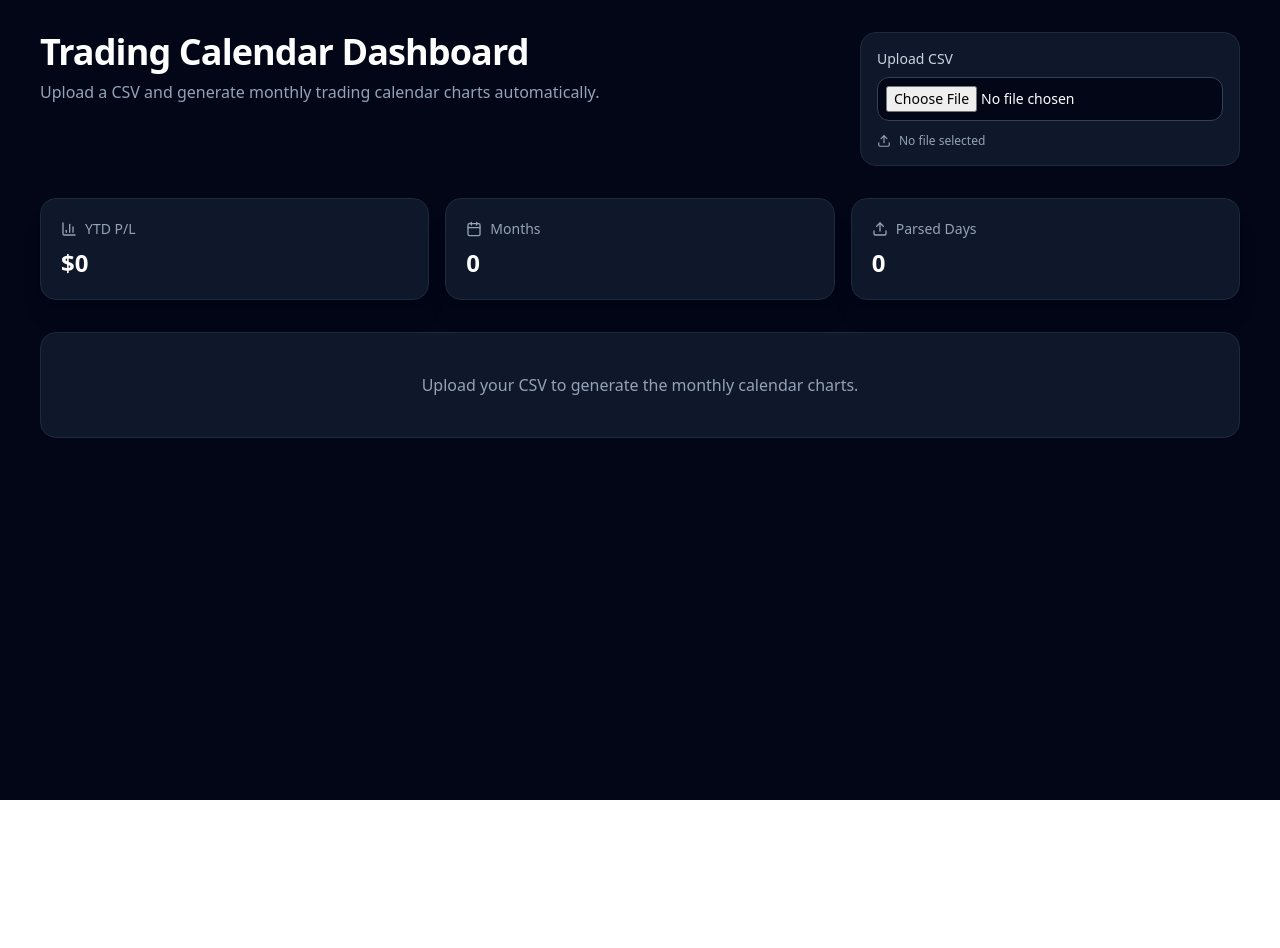
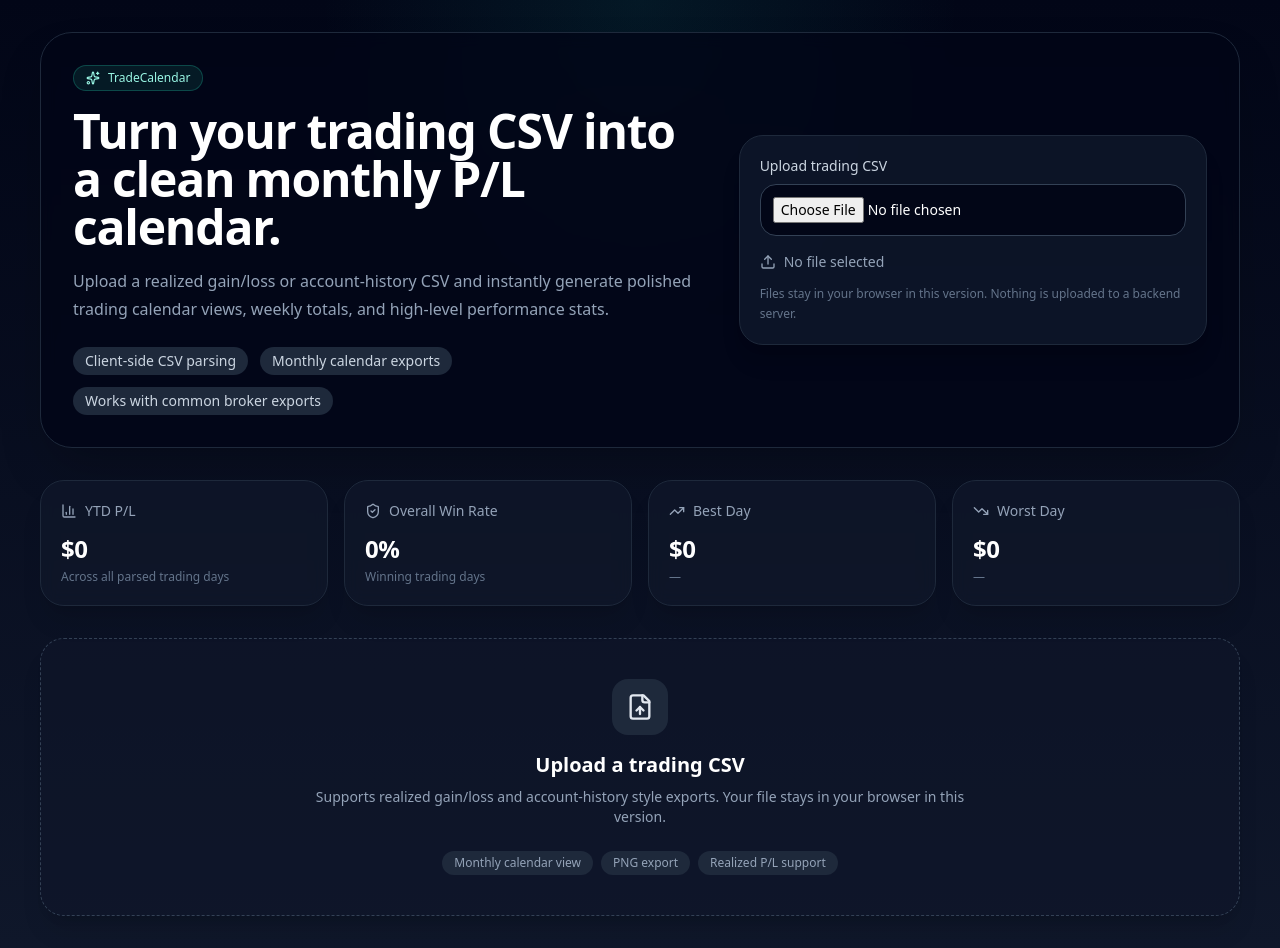
Before and after one commit to vtpatrickchu/PL-Calendar, a Next.js app: page / in a window 1280 px wide. Before the commit the page ends 800 px from the top, so only its background shows below. Built offline with nearby package versions, Linux system fonts and the light colour scheme.

Commit message:
Update page.tsx
upgraded UI

```diff
--- a/app/page.tsx
+++ b/app/page.tsx
@@ -1,10 +1,19 @@
-
 "use client";
 
 import React, { useMemo, useState } from "react";
 import Papa from "papaparse";
 import html2canvas from "html2canvas";
-import { Upload, Calendar as CalendarIcon, BarChart3, Download } from "lucide-react";
+import {
+  Upload,
+  Calendar as CalendarIcon,
+  BarChart3,
+  Download,
+  TrendingUp,
+  TrendingDown,
+  ShieldCheck,
+  Sparkles,
+  FileUp,
+} from "lucide-react";
 
 const MONTH_NAMES = [
   "January", "February", "March", "April", "May", "June",
@@ -50,13 +59,13 @@ function getBusinessCalendarWeeks(year: number, month: number): Date[][] {
   const first = new Date(year, month, 1);
   const last = new Date(year, month + 1, 0);
 
-  const firstWeekday = (first.getDay() + 6) % 7; // Monday=0
+  const firstWeekday = (first.getDay() + 6) % 7;
   const start = new Date(first);
   start.setDate(first.getDate() - firstWeekday);
 
-  const lastWeekday = (last.getDay() + 6) % 7; // Monday=0
+  const lastWeekday = (last.getDay() + 6) % 7;
   const end = new Date(last);
-  end.setDate(last.getDate() + Math.max(0, 4 - lastWeekday)); // extend to Friday
+  end.setDate(last.getDate() + Math.max(0, 4 - lastWeekday));
 
   const weeks: Date[][] = [];
   const cursor = new Date(start);
@@ -67,7 +76,7 @@ function getBusinessCalendarWeeks(year: number, month: number): Date[][] {
       week.push(new Date(cursor));
       cursor.setDate(cursor.getDate() + 1);
     }
-    cursor.setDate(cursor.getDate() + 2); // skip weekend
+    cursor.setDate(cursor.getDate() + 2);
     weeks.push(week);
   }
 
@@ -136,24 +145,63 @@ function buildDailyData(rows: Record<string, unknown>[]) {
 }
 
 function tileClasses(value: number, muted: boolean) {
-  if (muted) return "bg-slate-900/40 border-slate-800 text-slate-500";
-  if (value > 10000) return "bg-emerald-900 border-emerald-700";
-  if (value > 0) return "bg-teal-800 border-teal-700";
-  if (value < -10000) return "bg-red-950 border-red-800";
-  if (value < 0) return "bg-red-900 border-red-700";
+  if (muted) return "bg-slate-900/30 border-slate-800 text-slate-600";
+  if (value > 10000) return "bg-emerald-900/90 border-emerald-700 shadow-[inset_0_1px_0_rgba(255,255,255,0.04)]";
+  if (value > 0) return "bg-teal-800/90 border-teal-700 shadow-[inset_0_1px_0_rgba(255,255,255,0.04)]";
+  if (value < -10000) return "bg-red-950 border-red-800 shadow-[inset_0_1px_0_rgba(255,255,255,0.04)]";
+  if (value < 0) return "bg-red-900/90 border-red-700 shadow-[inset_0_1px_0_rgba(255,255,255,0.04)]";
   return "bg-slate-800 border-slate-700";
 }
 
-function StatCard({ icon, label, value }: { icon: React.ReactNode; label: string; value: string | number }) {
+function StatCard({
+  icon,
+  label,
+  value,
+  subtext,
+}: {
+  icon: React.ReactNode;
+  label: string;
+  value: string | number;
+  subtext?: string;
+}) {
   return (
-    <div className="rounded-2xl border border-slate-800 bg-slate-900 p-5 shadow-xl">
-      <div className="flex items-center gap-2 text-sm text-slate-400">{icon}{label}</div>
-      <div className="mt-2 text-2xl font-semibold">{value}</div>
+    <div className="rounded-3xl border border-slate-800 bg-slate-900/80 p-5 shadow-xl backdrop-blur">
+      <div className="flex items-center gap-2 text-sm text-slate-400">
+        {icon}
+        {label}
+      </div>
+      <div className="mt-3 text-2xl font-semibold tracking-tight">{value}</div>
+      {subtext ? <div className="mt-1 text-xs text-slate-500">{subtext}</div> : null}
     </div>
   );
 }
 
-function MonthCalendar({ month, dailyMap }: { month: string; dailyMap: Map<string, DailyEntry> }) {
+function EmptyState() {
+  return (
+    <div className="rounded-3xl border border-dashed border-slate-700 bg-slate-900/60 p-10 text-center shadow-xl">
+      <div className="mx-auto mb-4 flex h-14 w-14 items-center justify-center rounded-2xl bg-slate-800 text-slate-200">
+        <FileUp className="h-7 w-7" />
+      </div>
+      <h3 className="text-xl font-semibold">Upload a trading CSV</h3>
+      <p className="mx-auto mt-2 max-w-2xl text-sm text-slate-400">
+        Supports realized gain/loss and account-history style exports. Your file stays in your browser in this version.
+      </p>
+      <div className="mt-6 flex flex-wrap items-center justify-center gap-2 text-xs text-slate-400">
+        <span className="rounded-full bg-slate-800 px-3 py-1">Monthly calendar view</span>
+        <span className="rounded-full bg-slate-800 px-3 py-1">PNG export</span>
+        <span className="rounded-full bg-slate-800 px-3 py-1">Realized P/L support</span>
+      </div>
+    </div>
+  );
+}
+
+function MonthCalendar({
+  month,
+  dailyMap,
+}: {
+  month: string;
+  dailyMap: Map<string, DailyEntry>;
+}) {
   const [year, monthNum] = month.split("-").map(Number);
   const label = `${MONTH_NAMES[monthNum - 1]} ${year}`;
   const weeks = getBusinessCalendarWeeks(year, monthNum - 1);
@@ -175,31 +223,41 @@ function MonthCalendar({ month, dailyMap }: { month: string; dailyMap: Map<strin
   };
 
   return (
-    <div className="rounded-3xl border border-slate-800 bg-slate-950 p-5 shadow-2xl">
+    <section className="rounded-3xl border border-slate-800 bg-slate-950/90 p-5 shadow-2xl">
       <div className="mb-4 flex flex-col gap-3 md:flex-row md:items-center md:justify-between">
         <div>
           <h2 className="text-2xl font-semibold tracking-tight">{label}</h2>
           <div className="mt-2 flex flex-wrap gap-2 text-sm">
-            <span className="rounded-full bg-slate-800 px-3 py-1 text-slate-100">Total {formatCurrency(total)}</span>
-            <span className="rounded-full bg-slate-800 px-3 py-1 text-slate-100">Win rate {winRate.toFixed(0)}%</span>
-            <span className="rounded-full bg-slate-800 px-3 py-1 text-slate-100">Avg day {formatCurrency(avg)}</span>
+            <span className="rounded-full bg-slate-800 px-3 py-1 text-slate-100">
+              Total {formatCurrency(total)}
+            </span>
+            <span className="rounded-full bg-slate-800 px-3 py-1 text-slate-100">
+              Win rate {winRate.toFixed(0)}%
+            </span>
+            <span className="rounded-full bg-slate-800 px-3 py-1 text-slate-100">
+              Avg day {formatCurrency(avg)}
+            </span>
           </div>
         </div>
         <button
           onClick={exportPng}
-          className="inline-flex items-center gap-2 rounded-xl border border-slate-700 bg-slate-900 px-4 py-2 text-sm font-medium text-white hover:bg-slate-800"
+          className="inline-flex items-center gap-2 rounded-2xl border border-slate-700 bg-slate-900 px-4 py-2 text-sm font-medium text-white transition hover:bg-slate-800"
         >
           <Download className="h-4 w-4" />
           Export PNG
         </button>
       </div>
 
-      <div id={`calendar-${month}`} className="rounded-2xl bg-slate-900 p-4">
+      <div id={`calendar-${month}`} className="rounded-3xl bg-slate-900 p-4">
         <div className="mb-2 grid grid-cols-[repeat(5,minmax(0,1fr))_120px] gap-2">
           {WEEKDAYS.map((day) => (
-            <div key={day} className="px-2 py-1 text-xs font-semibold tracking-[0.2em] text-slate-400">{day}</div>
+            <div key={day} className="px-2 py-1 text-xs font-semibold tracking-[0.22em] text-slate-400">
+              {day}
+            </div>
           ))}
-          <div className="px-2 py-1 text-right text-xs font-semibold tracking-[0.2em] text-slate-400">WEEK</div>
+          <div className="px-2 py-1 text-right text-xs font-semibold tracking-[0.22em] text-slate-400">
+            WEEK
+          </div>
         </div>
 
         <div className="space-y-2">
@@ -222,7 +280,7 @@ function MonthCalendar({ month, dailyMap }: { month: string; dailyMap: Map<strin
                     <div
                       key={key}
                       title={`${date.toDateString()} | ${formatCurrency(pl)} | ${trades} trades`}
-                      className={`min-h-[106px] rounded-xl border p-3 ${tileClasses(pl, !inMonth)}`}
+                      className={`min-h-[108px] rounded-2xl border p-3 transition-all hover:scale-[1.01] ${tileClasses(pl, !inMonth)}`}
                     >
                       <div className="text-xs font-medium text-slate-200">{date.getDate()}</div>
                       {inMonth && (
@@ -242,7 +300,7 @@ function MonthCalendar({ month, dailyMap }: { month: string; dailyMap: Map<strin
           })}
         </div>
       </div>
-    </div>
+    </section>
   );
 }
 
@@ -252,7 +310,20 @@ export default function Page() {
   const [error, setError] = useState("");
 
   const { dailyMap, months } = useMemo(() => buildDailyData(rows), [rows]);
-  const totalYtd = useMemo(() => [...dailyMap.values()].reduce((sum, d) => sum + d.pl, 0), [dailyMap]);
+  const entries = useMemo(() => [...dailyMap.values()], [dailyMap]);
+  const totalYtd = useMemo(() => entries.reduce((sum, d) => sum + d.pl, 0), [entries]);
+  const bestDay = useMemo(
+    () => entries.reduce((best, d) => (best == null || d.pl > best.pl ? d : best), null as DailyEntry | null),
+    [entries]
+  );
+  const worstDay = useMemo(
+    () => entries.reduce((worst, d) => (worst == null || d.pl < worst.pl ? d : worst), null as DailyEntry | null),
+    [entries]
+  );
+  const overallWinRate = useMemo(
+    () => (entries.length ? (entries.filter((d) => d.pl > 0).length / entries.length) * 100 : 0),
+    [entries]
+  );
 
   const onFileChange = (event: React.ChangeEvent<HTMLInputElement>) => {
     const file = event.target.files?.[0];
@@ -281,48 +352,92 @@ export default function Page() {
   };
 
   return (
-    <main className="min-h-screen bg-slate-950 px-6 py-8 text-white md:px-10">
+    <main className="min-h-screen bg-[radial-gradient(circle_at_top,rgba(20,184,166,0.10),transparent_28%),linear-gradient(180deg,#020617_0%,#0f172a_100%)] px-6 py-8 text-white md:px-10">
       <div className="mx-auto max-w-7xl space-y-8">
-        <div className="flex flex-col gap-4 md:flex-row md:items-start md:justify-between">
+        <section className="overflow-hidden rounded-[32px] border border-slate-800 bg-slate-950/80 p-6 shadow-2xl backdrop-blur md:p-8">
+          <div className="grid gap-8 lg:grid-cols-[1.15fr_0.85fr] lg:items-center">
             <div>
-            <h1 className="text-3xl font-semibold tracking-tight md:text-4xl">Trading Calendar Dashboard</h1>
-            <p className="mt-2 max-w-2xl text-slate-400">
-              Upload a CSV and generate monthly trading calendar charts automatically.
+              <div className="inline-flex items-center gap-2 rounded-full border border-teal-800/70 bg-teal-900/30 px-3 py-1 text-xs font-medium text-teal-200">
+                <Sparkles className="h-3.5 w-3.5" /> TradeCalendar
+              </div>
+              <h1 className="mt-4 text-4xl font-semibold tracking-tight md:text-5xl">
+                Turn your trading CSV into a clean monthly P/L calendar.
+              </h1>
+              <p className="mt-4 max-w-2xl text-base leading-7 text-slate-400">
+                Upload a realized gain/loss or account-history CSV and instantly generate polished trading calendar views, weekly totals, and high-level performance stats.
               </p>
+              <div className="mt-6 flex flex-wrap gap-3 text-sm text-slate-300">
+                <div className="rounded-full bg-slate-800 px-3 py-1">Client-side CSV parsing</div>
+                <div className="rounded-full bg-slate-800 px-3 py-1">Monthly calendar exports</div>
+                <div className="rounded-full bg-slate-800 px-3 py-1">Works with common broker exports</div>
+              </div>
             </div>
 
-          <div className="w-full rounded-2xl border border-slate-800 bg-slate-900 p-4 md:w-[380px]">
-            <label className="mb-2 block text-sm font-medium text-slate-300">Upload CSV</label>
+            <div className="rounded-3xl border border-slate-800 bg-slate-900/85 p-5 shadow-xl">
+              <label className="mb-2 block text-sm font-medium text-slate-300">Upload trading CSV</label>
               <input
                 type="file"
                 accept=".csv"
                 onChange={onFileChange}
-              className="block w-full rounded-xl border border-slate-700 bg-slate-950 p-2 text-sm text-white"
+                className="block w-full rounded-2xl border border-slate-700 bg-slate-950 p-3 text-sm text-white"
               />
-            <div className="mt-3 flex items-center gap-2 text-xs text-slate-400">
-              <Upload className="h-3.5 w-3.5" />
-              {fileName || "No file selected"}
+              <div className="mt-4 flex items-center gap-2 text-sm text-slate-400">
+                <Upload className="h-4 w-4" />
+                <span>{fileName || "No file selected"}</span>
               </div>
-            {error && <div className="mt-2 text-sm text-red-400">{error}</div>}
+              <p className="mt-3 text-xs leading-5 text-slate-500">
+                Files stay in your browser in this version. Nothing is uploaded to a backend server.
+              </p>
+              {error && (
+                <div className="mt-3 rounded-xl border border-red-800 bg-red-950/40 px-3 py-2 text-sm text-red-300">
+                  {error}
+                </div>
+              )}
             </div>
           </div>
+        </section>
 
-        <div className="grid gap-4 md:grid-cols-3">
-          <StatCard icon={<BarChart3 className="h-4 w-4" />} label="YTD P/L" value={formatCurrency(totalYtd)} />
-          <StatCard icon={<CalendarIcon className="h-4 w-4" />} label="Months" value={months.length} />
-          <StatCard icon={<Upload className="h-4 w-4" />} label="Parsed Days" value={dailyMap.size} />
-        </div>
+        <section className="grid gap-4 md:grid-cols-2 xl:grid-cols-4">
+          <StatCard
+            icon={<BarChart3 className="h-4 w-4" />}
+            label="YTD P/L"
+            value={formatCurrency(totalYtd)}
+            subtext="Across all parsed trading days"
+          />
+          <StatCard
+            icon={<ShieldCheck className="h-4 w-4" />}
+            label="Overall Win Rate"
+            value={`${overallWinRate.toFixed(0)}%`}
+            subtext="Winning trading days"
+          />
+          <StatCard
+            icon={<TrendingUp className="h-4 w-4" />}
+            label="Best Day"
+            value={bestDay ? formatCurrency(bestDay.pl) : "$0"}
+            subtext={bestDay ? bestDay.date.toLocaleDateString() : "—"}
+          />
+          <StatCard
+            icon={<TrendingDown className="h-4 w-4" />}
+            label="Worst Day"
+            value={worstDay ? formatCurrency(worstDay.pl) : "$0"}
+            subtext={worstDay ? worstDay.date.toLocaleDateString() : "—"}
+          />
+        </section>
 
         {months.length === 0 ? (
-          <div className="rounded-2xl border border-slate-800 bg-slate-900 p-10 text-center text-slate-400">
-            Upload your CSV to generate the monthly calendar charts.
+          <EmptyState />
+        ) : (
+          <section className="space-y-6">
+            <div>
+              <h2 className="text-2xl font-semibold tracking-tight">Monthly Performance</h2>
+              <p className="mt-1 text-sm text-slate-400">
+                Review realized daily gains, losses, trade counts, and weekly totals by month.
+              </p>
             </div>
-        ) : (
-          <div className="space-y-6">
             {months.map((month) => (
               <MonthCalendar key={month} month={month} dailyMap={dailyMap} />
             ))}
-          </div>
+          </section>
         )}
       </div>
     </main>
```
Lines whose indentation alone changed are shown as unchanged.
